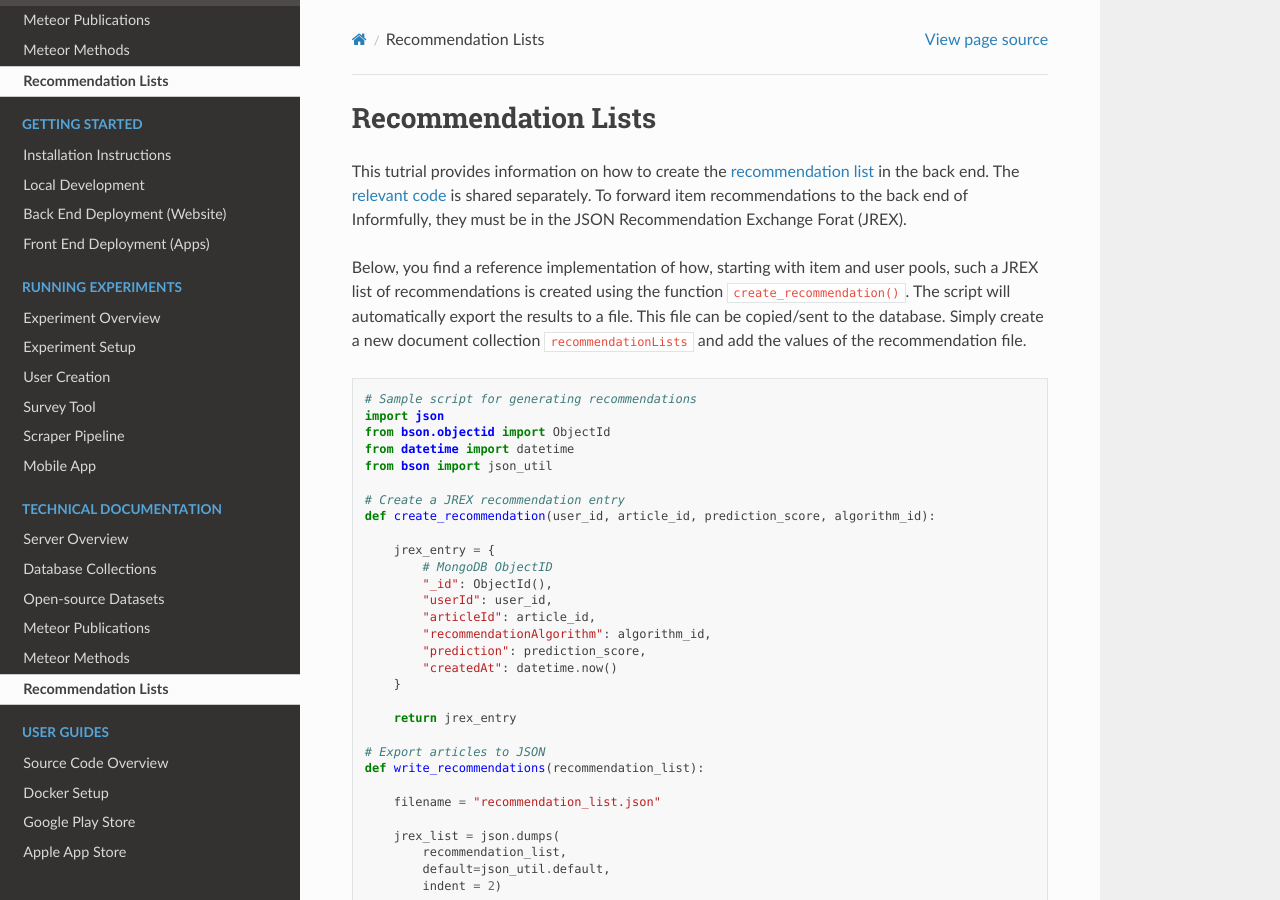
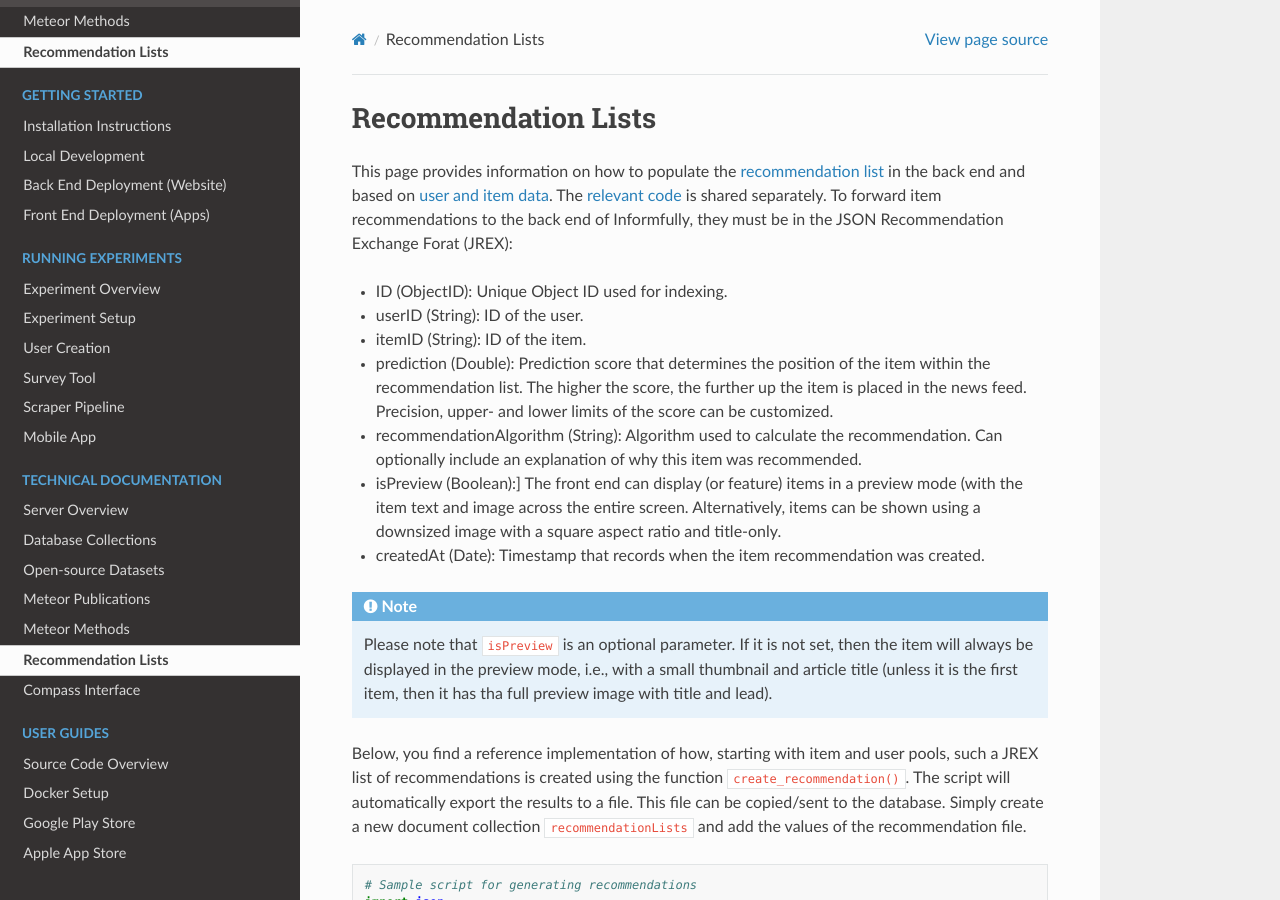
Before and after one commit to Informfully/Documentation, a Sphinx documentation site: the page built from docs/source/recommendations.rst, in a window 1280 px wide and 900 px high. Built offline with Sphinx 7.4.7 and the Read the Docs theme 2.0.0, drawn with Linux system fonts in a browser that asks for light colours.

Commit message:
Documentation update

```diff
--- a/docs/source/database.rst
+++ b/docs/source/database.rst
@@ -12,7 +12,9 @@ If Informfully is used in another capacity, all records labelled ``articleId`` c
 
 .. note::
 
-  Please visit the `Informfully Datasets Repository <https://github.com/Informfully/Datasets>`_ for an example of quality of the data once it is exported and the corresponding `Dataset Documentation <https://informfully.readthedocs.io/en/latest/recommendations.html>`_.
+  Please visit the `Informfully Datasets Repository <https://github.com/Informfully/Datasets>`_.
+  For an example of quality of the data once it is exported and the corresponding `Dataset Documentation <https://informfully.readthedocs.io/en/latest/datasets.html>`_.
+  And read the `MongoDB Compass Tutotrial <https://informfully.readthedocs.io/en/latest/compass.html>`_ for instructions of how to interface/connect with the database in the back end.
 
 answers*
 --------
--- a/docs/source/index.rst
+++ b/docs/source/index.rst
@@ -71,6 +71,7 @@ This documentation provides you with all the information you need to successfull
    publications
    methods
    recommendations
+   compass
 
 .. toctree::
    :maxdepth: 1
--- a/docs/source/recommendations.rst
+++ b/docs/source/recommendations.rst
@@ -1,9 +1,22 @@
 Recommendation Lists
 ====================
 
-This tutrial provides information on how to create the `recommendation list <https://informfully.readthedocs.io/en/latest/database.html>`_ in the back end.
+This page provides information on how to populate the `recommendation list <https://informfully.readthedocs.io/en/latest/database.html>`_ in the back end and based on `user and item data <https://informfully.readthedocs.io/en/latest/compass.html>`_.
 The `relevant code <https://github.com/Informfully/Documentation/tree/main/sample>`_ is shared separately.
-To forward item recommendations to the back end of Informfully, they must be in the JSON Recommendation Exchange Forat (JREX).
+To forward item recommendations to the back end of Informfully, they must be in the JSON Recommendation Exchange Forat (JREX):
+
+* ID (ObjectID): Unique Object ID used for indexing.
+* userID (String): ID of the user.
+* itemID (String): ID of the item.
+* prediction (Double): Prediction score that determines the position of the item within the recommendation list. The higher the score, the further up the item is placed in the news feed. Precision, upper- and lower limits of the score can be customized.
+* recommendationAlgorithm (String): Algorithm used to calculate the recommendation. Can optionally include an explanation of why this item was recommended.
+* isPreview (Boolean):] The front end can display (or feature) items in a preview mode (with the item text and image across the entire screen. Alternatively, items can be shown using a downsized image with a square aspect ratio and title-only.
+* createdAt (Date): Timestamp that records when the item recommendation was created.
+
+.. note::
+
+  Please note that ``isPreview`` is an optional parameter.
+  If it is not set, then the item will always be displayed in the preview mode, i.e., with a small thumbnail and article title (unless it is the first item, then it has tha full preview image with title and lead).
 
 Below, you find a reference implementation of how, starting with item and user pools, such a JREX list of recommendations is created using the function ``create_recommendation()``.
 The script will automatically export the results to a file.
```
Also changed, not shown: README.md (+1 -1 lines), docs/source/compass.rst (added, +19 -0 lines), docs/source/img/database_screenshots/collection_items.png (added), docs/source/img/database_screenshots/collection_recommendations.png (added), docs/source/img/database_screenshots/collection_users.png (added).
